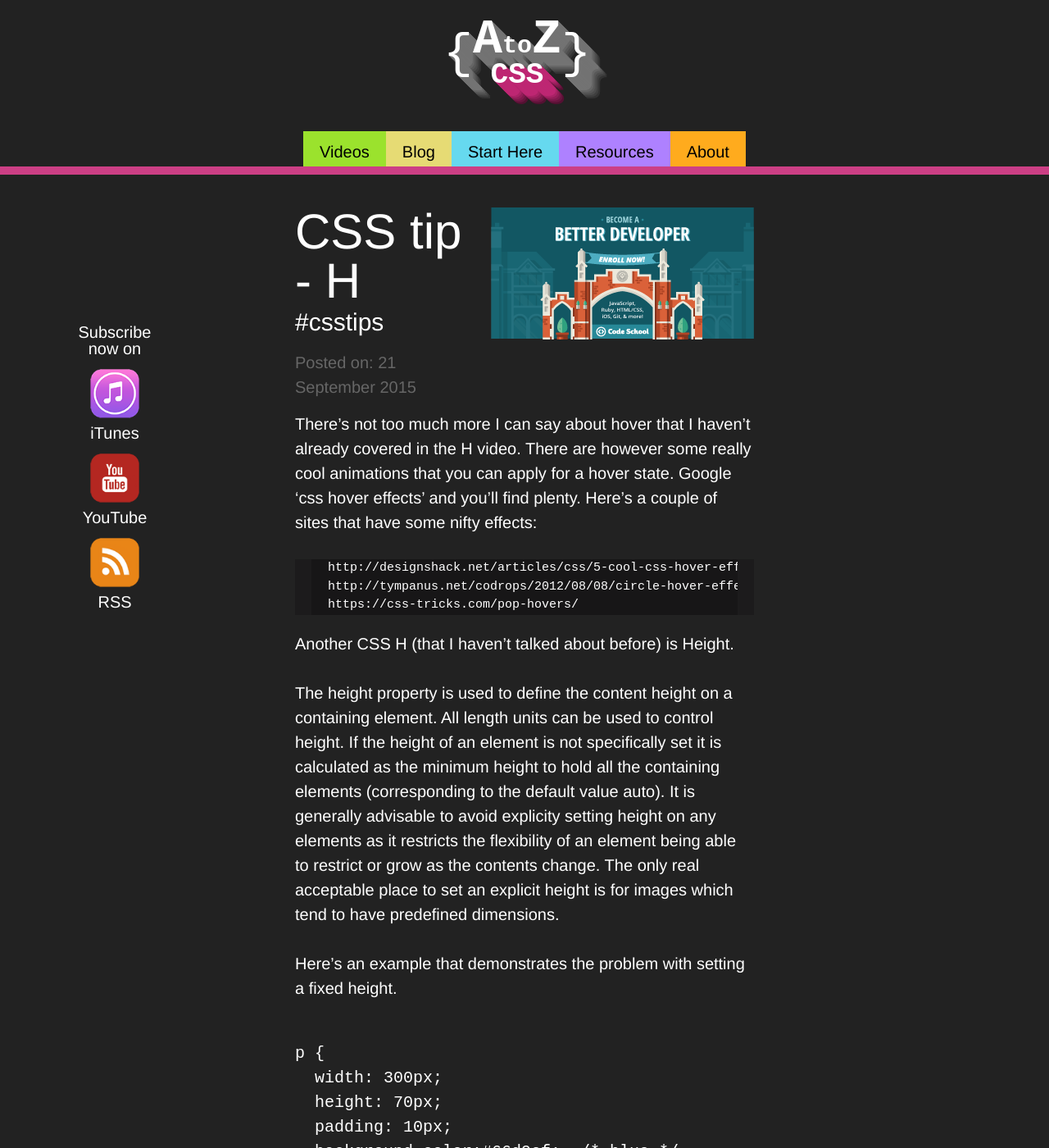
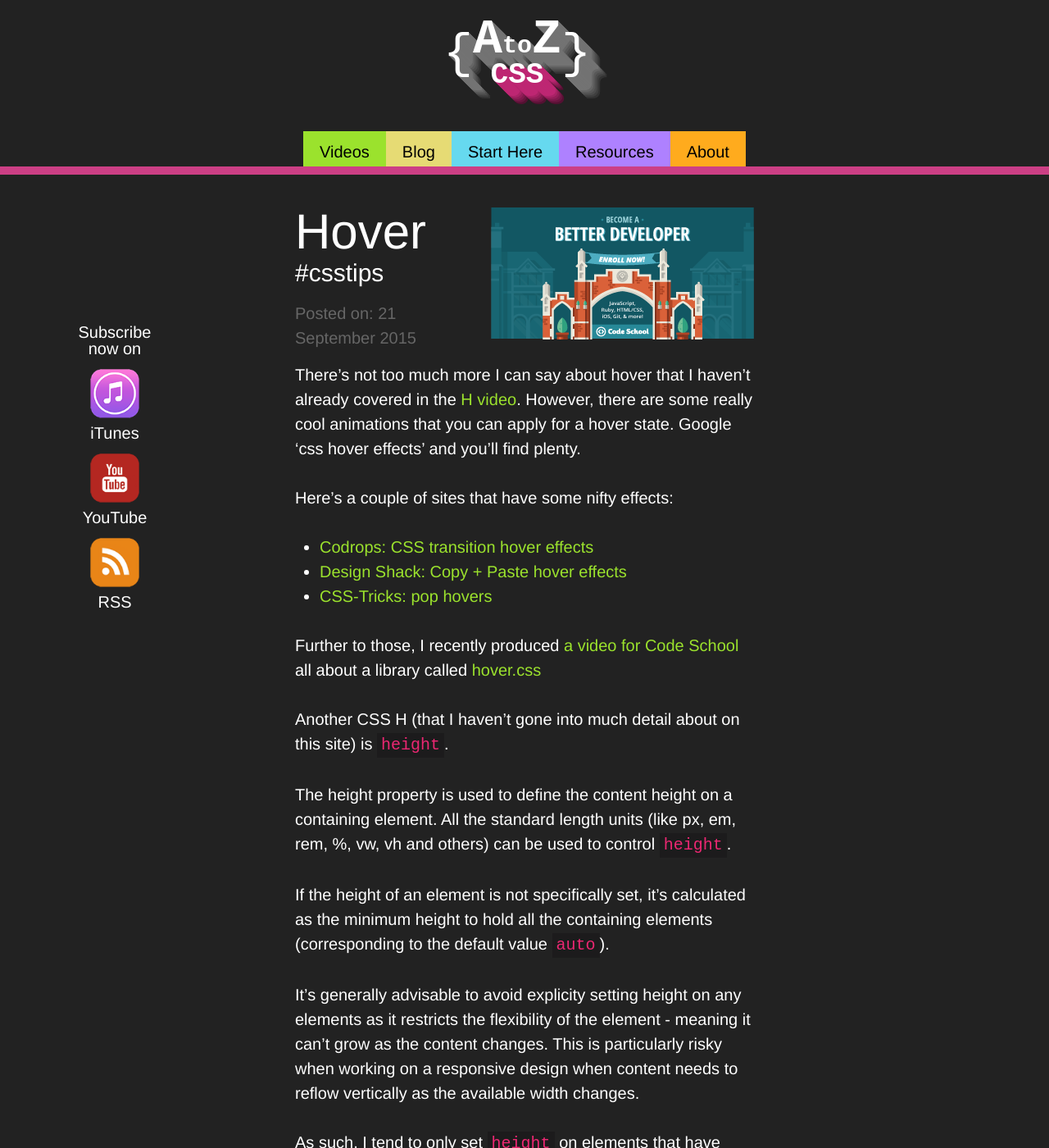
Before and after one commit to guyroutledge/atozcss, a Jekyll site: the page built from _posts/blog/2015-09-21-css-tip-h.md, in a window 1280 px wide and 1400 px high. Shown: the whole window at 82% size. Built offline with Jekyll 4.4.1, drawn with Linux system fonts in a browser that asks for light colours; comment, search, counter and statistics services are not loaded; some of the changed text lies outside the part shown.

Commit message:
Tweaks to tip h

```diff
--- a/_posts/blog/2015-09-21-css-tip-h.md
+++ b/_posts/blog/2015-09-21-css-tip-h.md
@@ -1,6 +1,6 @@
 ---
 layout: blog_page
-title: CSS tip - H
+title: Hover
 alias: /tip-h
 category: blog
 property: hover (and height)
@@ -14,22 +14,41 @@ excerpt: >
   triggered by hover and enhanced with jQuery for touch devices.
 ---
 
-There's not too much more I can say about hover that I haven't already covered in the H video.
-There are however some really cool animations that you can apply for a hover state.
+There's not too much more I can say about hover that I haven't already
+covered in the [H video](http://www.atozcss.com/h).  However, there are
+some really cool animations that you can apply for a hover state.
 Google 'css hover effects' and you'll find plenty.
+
 Here's a couple of sites that have some nifty effects:
 
-	http://designshack.net/articles/css/5-cool-css-hover-effects-you-can-copy-and-paste/
-	http://tympanus.net/codrops/2012/08/08/circle-hover-effects-with-css-transitions/
-	https://css-tricks.com/pop-hovers/
+* [Codrops: CSS transition hover effects](http://tympanus.net/codrops/2012/08/08/circle-hover-effects-with-css-transitions/)
+* [Design Shack: Copy + Paste hover effects](http://designshack.net/articles/css/5-cool-css-hover-effects-you-can-copy-and-paste/)
+* [CSS-Tricks: pop hovers](https://css-tricks.com/pop-hovers/)
 
-Another CSS H (that I haven't talked about before) is Height.
+Further to those, I recently produced [a video for Code
+School](https://www.codeschool.com/screencasts/hover-css) all about a library called
+[hover.css](https://github.com/IanLunn/Hover/blob/master/css/hover.css)
 
-The height property is used to define the content height on a containing element.
-All length units can be used to control height.
-If the height of an element is not specifically set it is calculated as the minimum height to hold all the containing elements (corresponding to the default value auto).
-It is generally advisable to avoid explicity setting height on any elements as it restricts the flexibility of an element being able to restrict or grow as the contents change.
-The only real acceptable place to set an explicit height is for images which tend to have predefined dimensions.
+Another CSS H (that I haven't gone into much detail about on this site) is `height`.
+
+The height property is used to define the content height on a containing
+element.  All the standard length units (like px, em, rem, %, vw, vh and
+others) can be used to control `height`.
+
+If the height of an element is not specifically set, it's calculated as
+the minimum height to hold all the containing elements (corresponding to
+the default value `auto`).
+
+It's generally advisable to avoid explicity setting height on any
+elements as it restricts the flexibility of the element - meaning it
+can't grow as the content changes. This is particularly risky when
+working on a responsive design when content needs to reflow vertically
+as the available width changes.
+
+As such, I tend to only set `height` on elements that have predefined
+dimensions - like images. Another use case is when using `absolute` or
+`fixed` position as `height` (and `width`) shrink wrap around positioned
+elements.
 
 Here's an example that demonstrates the problem with setting a fixed height.
 
@@ -42,8 +61,13 @@ Here's an example that demonstrates the problem with setting a fixed height.
 <p>See the Pen <a href='http://codepen.io/atozcss/pen/pjyPxX/'>pjyPxX</a> by Guy Routledge (<a href='http://codepen.io/atozcss'>@atozcss</a>) on <a href='http://codepen.io'>CodePen</a>.</p>
 </div><script async src="//assets.codepen.io/assets/embed/ei.js"></script>
 
-While the first set of text looks styled correctly, as soon as the text is shorter or longer then the styling no longer looks correct - the containing box appears too big or the text flows outside the box.
+While the first set of text looks styled correctly, as soon as the text
+is shorter or longer then the styling no longer looks correct - the
+containing box appears too big or the text flows outside the box.
 
-The solution to the overflowing text would be to use the overflow property, but this cuts off the text and makes it unreadable.
+A solution to the overflowing text could be to use the overflow
+property, but this cuts off the text and makes it unreadable.
 
-This situation could be avoided by not specifying height in the first place, or setting it to auto.
+This situation could be completely avoided by not specifying height in
+the first place. If I can improve the flexiblity of my code without
+doing anything at all, that get's my vote!
```
